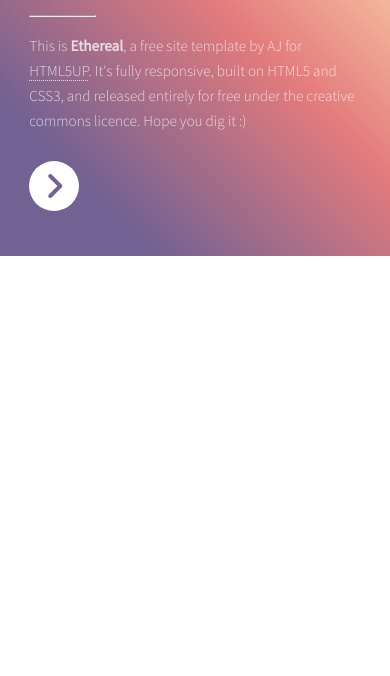
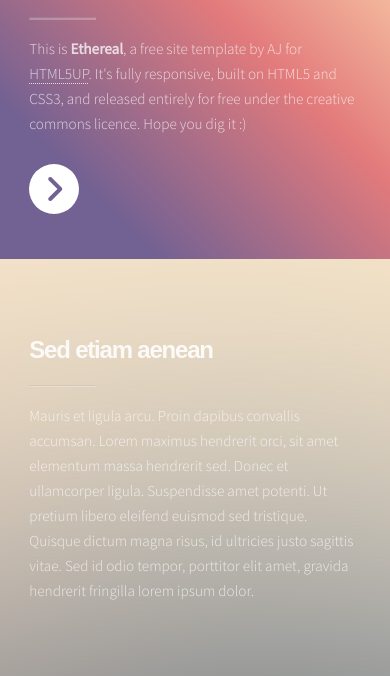
Before and after one commit to awryanyork/Practice-Projects, a plain HTML site: page Flexbox1/index.html in a window 390 px wide. Shown: the part 424-1100 px from the top of the page. Before the commit the page ends 844 px from the top, so only its background shows below. Drawn offline with Linux system fonts and the light colour scheme.

Commit message:
finished sed section on mobile

```diff
--- a/Flexbox1/_typography.scss
+++ b/Flexbox1/_typography.scss
@@ -1,14 +1,18 @@
+.title,
+.section-title {
+    font-family: Arial, Helvetica, sans-serif;
+    font-weight: 700;
+    letter-spacing: -0.05em;
+    line-height: 1.2;
+}
+
+h1 {font-size: 2.25rem;}
+
+.section-title {font-size: 1.5rem;}
+
 .paragraph {
     font-family: "Source Sans Pro", Helvetica, sans-serif;
     font-size: .95rem;
     font-weight: 300;
     line-height: 1.65;
 }
-
-h1 {
-    font-family: Arial, Helvetica, sans-serif;
-    font-weight: 700;
-    letter-spacing: -0.05em;
-    font-size: 2.25rem;
-    line-height: 1.2;
-}
--- a/Flexbox1/_vars.scss
+++ b/Flexbox1/_vars.scss
@@ -3,7 +3,7 @@ $title-color: rgba(255, 255, 255, 0.875);
 $paragraph-color: rgba(255, 255, 255, 0.75);
 $arrow-color: #726193;
 $white: #FFFFFF;
-
+$hr-color: rgba(255, 255, 255, 0.25);
 
 ////////// Fonts //////////
 $font-stack: Helvetica, sans-serif;
--- a/Flexbox1/index.html
+++ b/Flexbox1/index.html
@@ -9,12 +9,13 @@
     <title>Flexbox1</title>
 </head>
 <body>
+
     <header>
         <img src="images/pic01.jpg" alt="" class="hero">
         <div class="main-wrap">
             <div class="container">
                 <h1 class="title">Hello, my name is Ethereal</h1>
-                <hr>
+                <hr class="title-underline">
                 <p class="paragraph">This is <strong class="ethereal">Ethereal</strong>, a free site template by AJ for <a href="" class="html5up">HTML5UP</a>.  It's fully responsive, built on HTML5 and CSS3, and released entirely for free under the creative commons licence.  Hope you dig it :)</p> <!-- subtitle -->
                 <a href="#" class="button-wrap">
                     <i class="button fa fa-angle-right fa-2x"></i>
@@ -22,5 +23,13 @@
             </div> <!-- main-wrap -->
         </div> <!-- container -->
     </header>
+
+    <section class="sed">
+        <div class="container">
+            <h2 class="section-title">Sed etiam aenean</h2>
+            <hr class="section-title-underline">
+            <p class="paragraph">Mauris et ligula arcu. Proin dapibus convallis accumsan. Lorem maximus hendrerit orci, sit amet elementum massa hendrerit sed. Donec et ullamcorper ligula. Suspendisse amet potenti. Ut pretium libero eleifend euismod sed tristique. Quisque dictum magna risus, id ultricies justo sagittis vitae. Sed id odio tempor, porttitor elit amet, gravida hendrerit fringilla lorem ipsum dolor.</p>
+        </div> <!-- container -->
+    </section>
 </body>
 </html>
--- a/Flexbox1/main.scss
+++ b/Flexbox1/main.scss
@@ -12,7 +12,8 @@
 body,
 header,
 .container,
-.button-wrap {
+.button-wrap,
+.sed {
     display: flex;
     flex-direction: column;
 }
@@ -27,6 +28,15 @@ body {width: 100%;}
 
 a {text-decoration: none;}
 
+.title-underline,
+.section-title-underline {
+    width: 20%;
+    margin: 0 0 1em 0;
+    padding: 0;
+}
+
+.section-title-under {border-bottom: 1px solid;}
+
 ///// Header /////
 .hero {
     width: 100%;
@@ -35,13 +45,10 @@ a {text-decoration: none;}
 
 .container {padding: 2.8rem 0;}
 
-h1 {margin-bottom: .5em;}
+.title,
+.section-title {margin-bottom: 1.25rem;}
 
-hr {
-    width: 20%;
-    margin: 0 0 1em 0;
-    padding: 0;
-}
+.title-underline {border-bottom: 2px solid;}
 
 .ethereal {font-weight: bold;}
 
@@ -56,18 +63,29 @@ hr {
     margin-top: 1.75rem;
 }
 
+///// Sed /////
+
+.sed {
+    background-image: url(images/pic02.jpg);
+    padding: 2rem 0;
+}
+
 
 ////////// Colors //////////
 //backgrounds
 .main-wrap {background: linear-gradient(45deg, #726193 20%, #e37b7c 60%, #ffe4b4);}
 
 //text
-.title {color: $title-color;}
+.title,
+.section-title {color: $title-color;}
 
 .paragraph,
 .html5up {color: $paragraph-color;}
 
 .htlm5up {border-color: $paragraph-color;}
+
+.title-underline,
+.section-title-underline {border-color: $hr-color;}
 
 //buttons
 .button-wrap {background: $white;}
```
Also changed, not shown: Flexbox1/main.css, 1 other file.
